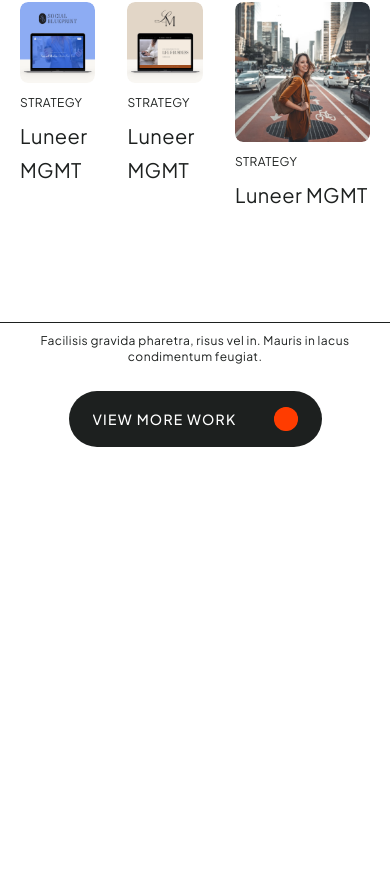
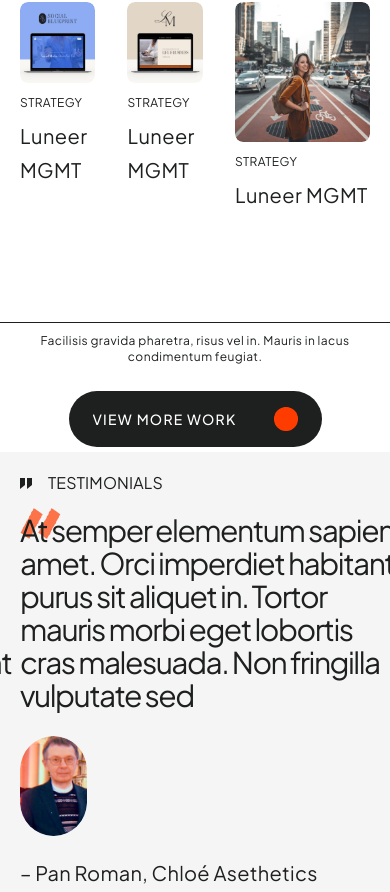
Before and after one commit to FluffyClaws/hulo.dev-test-page, a React (Create React App) app: page / in a window 390 px wide. Shown: the part 7521-8413 px from the top of the page. Before the commit the page ends 7973 px from the top, so only its background shows below. Built offline with nearby package versions, Linux system fonts and the light colour scheme.

Commit message:
mobile testimonials

```diff
--- a/src/components/MiscElements/TestemonialCard.scss
+++ b/src/components/MiscElements/TestemonialCard.scss
@@ -11,21 +11,6 @@
   font-size: var(--h1-size);
   color: var(--baseline-darck);
   font-family: var(--button);
-}
-.testimonial-card-wrapper,
-.testimonial-author {
-  display: flex;
-  justify-content: flex-start;
-  max-width: 100%;
-}
-.testimonial-author {
-  align-self: stretch;
-  flex-direction: row;
-  flex-wrap: wrap;
-  align-items: center;
-  gap: var(--gap-13xl);
-  font-size: var(--h4-size);
-}
   .testimonial-card-bg {
     width: 11.48%;
     height: 12.36%;
@@ -38,7 +23,7 @@
     max-height: 100%;
     z-index: 1;
   }
-.testimonial-text {
+  h1 {
     margin: 0;
     align-self: stretch;
     position: relative;
@@ -49,6 +34,13 @@
     font-family: inherit;
     z-index: 1;
   }
+  .testimonial-author {
+    align-self: stretch;
+    flex-direction: row;
+    flex-wrap: wrap;
+    align-items: center;
+    gap: var(--gap-13xl);
+    font-size: var(--h4-size);
     .testimonial-author-pic {
       height: 120px;
       width: 80px;
@@ -58,7 +50,7 @@
       flex-shrink: 0;
       object-fit: cover;
     }
-.testimonial-author-name {
+    h3 {
       margin: 0;
       flex: 1 1;
       position: relative;
@@ -71,3 +63,32 @@
       min-width: 320px;
       max-width: 100%;
     }
+  }
+}
+.testimonial-card-wrapper,
+.testimonial-author {
+  display: flex;
+  justify-content: flex-start;
+  max-width: 100%;
+}
+
+@media screen and (max-width: 450px) {
+  .testimonial-card-wrapper {
+    width: 100%;
+    gap: 24px;
+    h1 {
+      font-size: 30px;
+    }
+    .testimonial-author {
+      width: 100%;
+      gap: 16px;
+      .testimonial-author-pic {
+        height: 100px;
+        width: auto;
+      }
+      h3 {
+        font-size: 20px;
+      }
+    }
+  }
+}
--- a/src/components/MiscElements/TestemonialCard.tsx
+++ b/src/components/MiscElements/TestemonialCard.tsx
@@ -19,7 +19,7 @@ const TestemonialCard: React.FC<TestiomonialCardProps> = ({
         alt=""
         src="/hulo.dev-test-page/group-3.svg"
       />
-      <h1 className="testimonial-text">{testimonialText}</h1>
+      <h1>{testimonialText}</h1>
       <div className="testimonial-author">
         <img
           className="testimonial-author-pic"
@@ -27,7 +27,7 @@ const TestemonialCard: React.FC<TestiomonialCardProps> = ({
           alt=""
           src={authorPicSrc}
         />
-        <h3 className="testimonial-author-name">{authorName}</h3>
+        <h3>{authorName}</h3>
       </div>
     </div>
   );
--- a/src/components/MiscElements/Testimonials.scss
+++ b/src/components/MiscElements/Testimonials.scss
@@ -1,68 +1,3 @@
-@import "slick-carousel/slick/slick.css";
-@import "slick-carousel/slick/slick-theme.css";
-.table-of-contents {
-  width: 12px;
-  height: 12px;
-  position: relative;
-  overflow: hidden;
-  flex-shrink: 0;
-}
-.testiomonial-icon {
-  height: 18px;
-  display: flex;
-  flex-direction: column;
-  align-items: flex-start;
-  justify-content: flex-start;
-  padding: var(--padding-7xs) 0 0;
-  box-sizing: border-box;
-}
-
-.testimonials-head {
-  width: 844px;
-  display: flex;
-  flex-wrap: wrap;
-  align-items: flex-start;
-  justify-content: flex-start;
-  padding: 0 var(--padding-xl) 0 0;
-  gap: var(--gap-base);
-  max-width: 100%;
-  align-items: center;
-}
-.testimonials-head p {
-  flex: 1;
-  position: relative;
-  letter-spacing: 0.15px;
-  line-height: 140%;
-  text-transform: uppercase;
-  display: inline-block;
-  min-width: 91px;
-  max-width: 100%;
-  margin: 0;
-  font-weight: 400;
-}
-.slider-wrapper,
-.testimonials-head {
-  flex-direction: row;
-  box-sizing: border-box;
-}
-.slider-wrapper {
-  display: flex;
-  gap: 175px;
-  width: 2850px;
-}
-
-.testimonials-container,
-.testimonials-head-wrapper {
-  display: flex;
-  align-items: flex-start;
-  justify-content: flex-start;
-}
-.testimonials-head-wrapper {
-  width: 824px;
-  flex-direction: column;
-  gap: var(--gap-61xl);
-  flex-shrink: 0;
-}
 .testimonials-container {
   align-self: stretch;
   overflow: hidden;
@@ -76,7 +11,72 @@
   color: var(--baseline-dark);
   font-family: var(--button);
   background-color: var(--baseline-bg-alt);
+  .testimonials-head-wrapper {
+    width: 824px;
+    flex-direction: column;
+    gap: var(--gap-61xl);
+    flex-shrink: 0;
+    .testimonials-head {
+      width: 844px;
+      display: flex;
+      flex-wrap: wrap;
+      align-items: flex-start;
+      justify-content: flex-start;
+      padding: 0 var(--padding-xl) 0 0;
+      gap: var(--gap-base);
+      max-width: 100%;
+      align-items: center;
+      .table-of-contents {
+        width: 12px;
+        height: 12px;
+        position: relative;
+        overflow: hidden;
+        flex-shrink: 0;
+      }
+      p {
+        flex: 1;
+        position: relative;
+        letter-spacing: 0.15px;
+        line-height: 140%;
+        text-transform: uppercase;
+        display: inline-block;
+        min-width: 91px;
+        max-width: 100%;
+        margin: 0;
+        font-weight: 400;
+      }
+    }
+  }
 }
-.slick-list {
-  overflow: visible !important;
+.testimonials-container,
+.testimonials-head-wrapper {
+  display: flex;
+  align-items: flex-start;
+  justify-content: flex-start;
 }
+
+.slider-wrapper {
+  gap: 175px;
+  width: 2850px;
+  .slick-list {
+    overflow: visible !important;
+  }
+}
+
+@media screen and (max-width: 450px) {
+  .testimonials-container {
+    padding: 0;
+    .testimonials-head-wrapper {
+      padding: 20px;
+      width: 100%;
+      height: 400px;
+      gap: 20px;
+      .testimonials-head {
+        padding: 0;
+      }
+    }
+  }
+  .slick-slider {
+    width: 100%;
+  }
+}
--- a/src/components/MiscElements/Testimonials.tsx
+++ b/src/components/MiscElements/Testimonials.tsx
@@ -23,6 +23,20 @@ const Testimonials = () => {
     afterChange: (index: number) => {
       console.log("Slider Changed to: ", index);
     },
+    responsive: [
+      {
+        breakpoint: 450,
+        settings: {
+          slidesToShow: 1,
+          slidesToScroll: 1,
+          dots: true,
+          autoplay: true,
+          autoplaySpeed: 3500,
+          pauseOnFocus: true,
+          cssEase: "linear",
+        },
+      },
+    ],
   };
 
   const isOffFrameSlide = (index: number) => index === (currentSlide + 1) % 2;
@@ -49,7 +63,9 @@ const Testimonials = () => {
               }}
             >
               <TestemonialCard
-                authorPicSrc={`/hulo.dev-test-page/frame-86${index % 2 === 0 ? "" : "-1"}@2x.png`}
+                authorPicSrc={`/hulo.dev-test-page/frame-86${
+                  index % 2 === 0 ? "" : "-1"
+                }@2x.png`}
                 authorName={`– ${
                   index % 2 === 0
                     ? "Luna, Luna’s Asethetics"
--- a/src/pages/Home.tsx
+++ b/src/pages/Home.tsx
@@ -21,8 +21,8 @@ const Home: React.FC = () => {
       <CardsSection />
       <ProcessesSection />
       <Highlights />
-      {/* <Testimonials />
-      <GetInTouchSection />
+      <Testimonials />
+      {/* <GetInTouchSection />
       <Footer /> */}
     </>
   );
```
Lines whose indentation alone changed are shown as unchanged.
